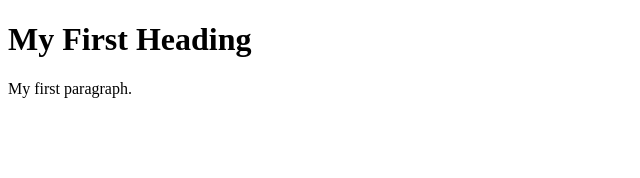
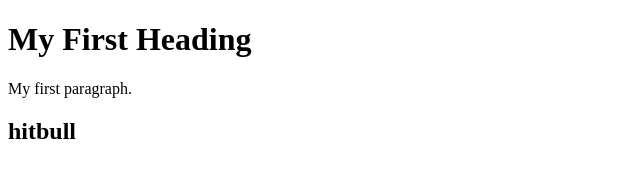
Before and after one commit to Kranthi-Sai/hitbull, a plain HTML site: page index.html in a window 1280 px wide. Shown: the whole page, without its empty margins (0-640 px from the left). Drawn offline with Linux system fonts and the light colour scheme.

Commit message:
added text

```diff
--- a/index.html
+++ b/index.html
@@ -4,6 +4,6 @@
 
 <h1>My First Heading</h1>
 <p>My first paragraph.</p>
-
+<h2>hitbull</h2>
 </body>
 </html>
```
